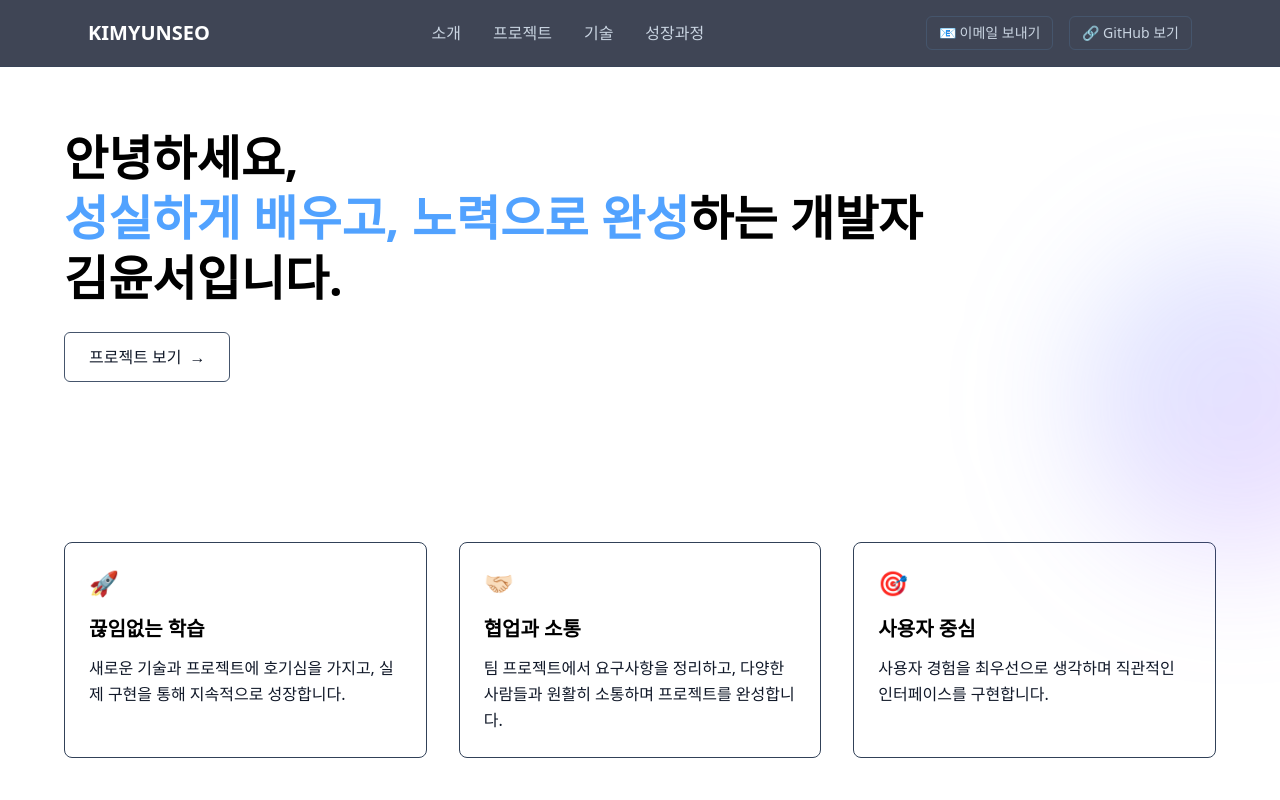
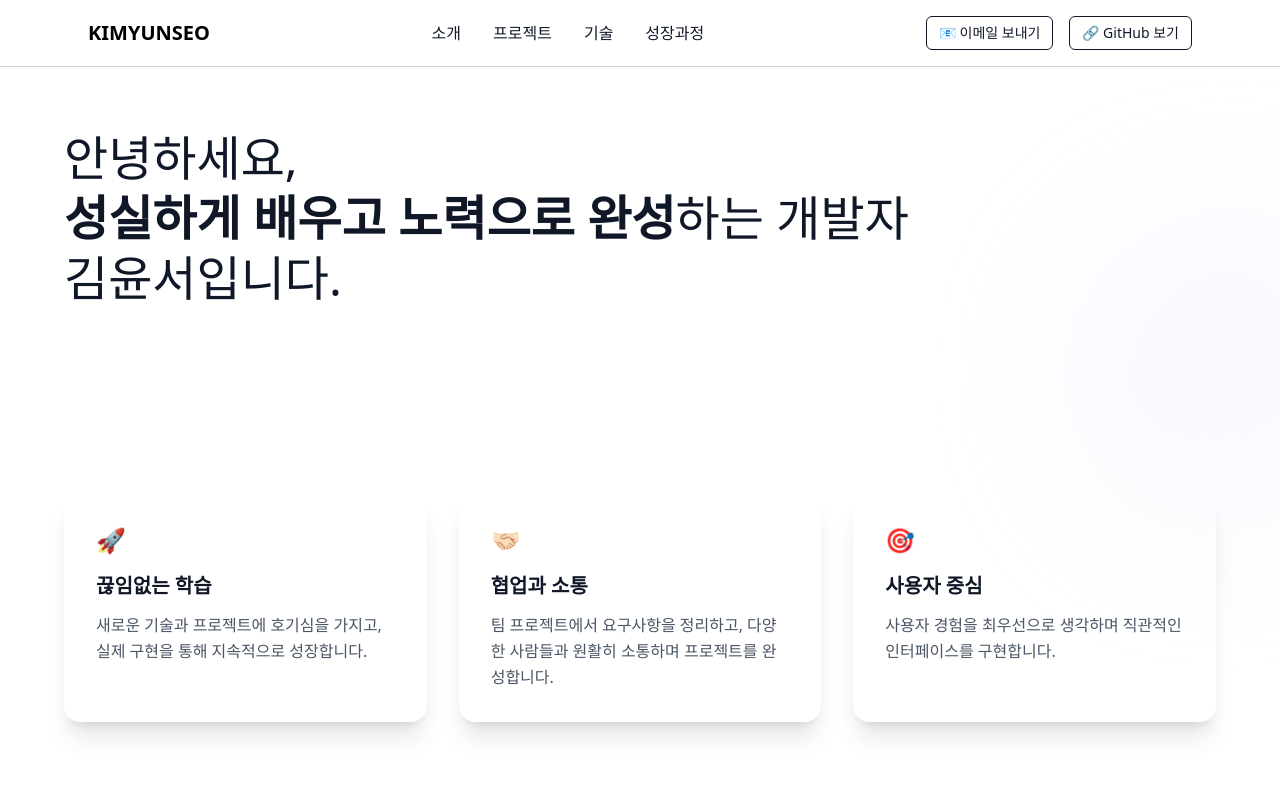
Before and after one commit to yuunseo/yunseo-portfolio, a Next.js app: page / in a window 1280 px wide. Shown: the top 800 px of the page. Built offline with nearby package versions, Linux system fonts and the light colour scheme.

Commit message:
design: 전체 색상 흰색으로 변경

```diff
--- a/src/components/About.jsx
+++ b/src/components/About.jsx
@@ -20,18 +20,19 @@ export default function About() {
   return (
     <section id="about" className="py-20 px-6">
       <div className="max-w-6xl mx-auto">
-        {/* <h2 className="text-3xl font-bold text-white text-center mb-12">소개</h2> */}
-        <div className="grid md:grid-cols-3 gap-8">
+        {/* <h2 className="text-3xl font-bold text-gray-900 text-center mb-12">소개</h2> */}
+        <div className="grid md:grid-cols-3 gap-8 items-stretch">
           {aboutItems.map((item, index) => (
-            <div
-              key={index}
-              className="border border-slate-700 rounded-lg p-6"
-            >
-              <div className="text-blue-400 text-2xl mb-4">{item.icon}</div>
-              <h3 className="text-xl font-semibold text-black mb-3">{item.title}</h3>
-              <p className="text-black-300 leading-relaxed">
-                {item.description}
-              </p>
+            <div key={index} className="flex flex-col">
+              <div className="flex justify-center flex-1">
+                <div className="bg-white rounded-2xl p-8 shadow-xl flex flex-col h-full w-full">
+                  <div className="text-blue-600 text-2xl mb-4">{item.icon}</div>
+                  <h3 className="text-xl font-semibold text-gray-900 mb-3">{item.title}</h3>
+                  <p className="text-gray-600 leading-relaxed flex-1">
+                    {item.description}
+                  </p>
+                </div>
+              </div>
             </div>
           ))}
         </div>
--- a/src/components/Footer.jsx
+++ b/src/components/Footer.jsx
@@ -1,7 +1,7 @@
 export default function Footer() {
   return (
     <footer className="py-6 px-6">
-      <div className="max-w-6xl mx-auto text-center text-slate-400">
+      <div className="max-w-6xl mx-auto text-center text-gray-400">
         <p>&copy; 2025 Yunseo Portfolio. All rights reserved.</p>
       </div>
     </footer>
--- a/src/components/Header.jsx
+++ b/src/components/Header.jsx
@@ -2,28 +2,28 @@ import Link from 'next/link';
 
 export default function Header() {
   return (
-    <header className="fixed top-0 w-full z-50 bg-slate-900/80 backdrop-blur-sm border-b border-slate-700/50">
+    <header className="fixed top-0 w-full z-50 backdrop-blur-sm border-b border-slate-400/50">
       <div className="max-w-6xl mx-auto px-6 py-4 flex items-center justify-between">
-        <div className="text-xl font-bold text-white">
+        <div className="text-xl font-bold text-black">
           <Link href="/">KIMYUNSEO</Link>
         </div>
         <nav className="hidden md:flex items-center space-x-8">
-          <Link href="#about" className="text-slate-300 hover:text-white transition-colors">소개</Link>
-          <Link href="#projects" className="text-slate-300 hover:text-white transition-colors">프로젝트</Link>
-          <Link href="#skills" className="text-slate-300 hover:text-white transition-colors">기술</Link>
-          <Link href="#history" className="text-slate-300 hover:text-white transition-colors">성장과정</Link>
+          <Link href="#about" className="text-black-300 hover:text-slate transition-colors">소개</Link>
+          <Link href="#projects" className="text-black-300 hover:text-black transition-colors">프로젝트</Link>
+          <Link href="#skills" className="text-black-300 hover:text-black transition-colors">기술</Link>
+          <Link href="#history" className="text-black-300 hover:text-black transition-colors">성장과정</Link>
         </nav>
 
         <div className="flex items-center gap-4">
-          <Link
-            href="mailto:dbstj7457@naver.com"
-            className="px-3 py-1.5 border border-slate-600 text-slate-300 hover:bg-slate-700 bg-transparent rounded-md transition-colors hidden sm:block text-sm"
-          >
-            📧 이메일 보내기
-          </Link>
+        <Link
+          href="mailto:dbstj7457@naver.com"
+          className="px-3 py-1.5 border border-black-600 text-black-300 bg-transparent rounded-md transition-colors hidden sm:block text-sm hover:bg-slate-500 hover:text-white"
+        >
+          📧 이메일 보내기
+        </Link>
           <Link
             href="https://github.com/yuunseo"
-            className="px-3 py-1.5 border border-slate-600 text-slate-300 hover:bg-slate-700 bg-transparent rounded-md transition-colors hidden sm:block text-sm"
+            className="px-3 py-1.5 border border-black-600 text-black-300 bg-transparent rounded-md transition-colors hidden sm:block text-sm hover:bg-slate-500 hover:text-white"
           >
             🔗 GitHub 보기
           </Link>
--- a/src/components/Hero.jsx
+++ b/src/components/Hero.jsx
@@ -6,29 +6,29 @@ export default function Hero() {
       <div className="max-w-6xl mx-auto">
         <div className="flex flex-col lg:flex-row items-center gap-12">
           <div className="flex-1 text-center lg:text-left">
-            <h1 className="leading-tight whitespace-nowrap text-3xl lg:text-5xl font-bold text-black mb-6 text-balance">
+            <h1 className="whitespace-nowrap leading-tight text-3xl lg:text-5xl text-gray-900 mb-6 text-balance">
               안녕하세요,
               <br />
-              <span className="text-blue-400">성실하게 배우고, 노력으로 완성</span>하는 개발자
+              <span className="font-bold ">성실하게 배우고 노력으로 완성</span>하는 개발자
               <br />
             김윤서입니다.
             </h1>
-            {/* <p className="whitespace-nowrap text-xl text-slate-300 mb-8 text-pretty leading-relaxed">
+            {/* <p className="whitespace-nowrap text-xl text-gray-600 mb-8 text-pretty leading-relaxed">
               맡은 일을 책임감 있게 수행하며, 꾸준한 노력과 열정을 통해 의미 있는 결과물을 만들어 갑니다.
             </p> */}
             <div className="flex flex-col sm:flex-row gap-4 justify-center lg:justify-start">
-            <Link
+            {/* <Link
                 href="#projects"
-                className="px-6 py-3 border border-slate-600 text-black-300 hover:bg-slate-700 bg-transparent rounded-md transition-colors"
+                className="px-6 py-3 border border-gray-300 text-gray-600 hover:bg-gray-100 bg-transparent rounded-md transition-colors"
                 >
                 프로젝트 보기
                 <span className="ml-2">→</span>
-            </Link>
+            </Link> */}
             </div>
           </div>
           <div className="flex-1 flex justify-center">
             <div className="relative">
-              <div className="w-80 h-80 bg-gradient-to-br from-blue-500/20 to-purple-500/20 rounded-full blur-3xl absolute -inset-4"></div>
+              <div className="w-80 h-80 bg-gradient-to-br from-blue-100/30 to-purple-100/30 rounded-full blur-3xl absolute -inset-4"></div>
               {/* <img
                   src="/profile-photo.jpg"
                   alt="김윤서 사진"
--- a/src/components/History.jsx
+++ b/src/components/History.jsx
@@ -45,10 +45,10 @@ const historyData = [
 
 export default function History() {
   return (
-    <section id="history" className="bg-slate-900 py-20 px-6">
+    <section id="history" className="bg-white py-20 px-6">
       <div className="max-w-4xl mx-auto w-full">
         <div className="text-center mb-16">
-          <p className="text-xl text-slate-300 text-pretty">
+          <p className="text-xl text-gray-600 text-pretty">
             맡은 일을 책임감 있게 수행하며, 꾸준한 노력과 열정을 통해
             <br/>
             의미 있는 결과물을 만들어온 저의 여정을 소개합니다.
@@ -58,15 +58,15 @@ export default function History() {
         <div>
           {historyData.map((data, index) => (
             <div key={data.year}>
-              <div className="relative border-b border-slate-700 py-8">
-                <h3 className="text-3xl md:text-4xl font-bold text-white mb-6 pl-4 md:pl-0">{data.year}</h3>
+              <div className="relative border-b border-gray-200 py-8">
+                <h3 className="text-3xl md:text-4xl font-bold text-gray-900 mb-6 pl-4 md:pl-0">{data.year}</h3>
                 <ul className="space-y-6">
                   {data.events.map((event, eventIndex) => (
                     <li key={eventIndex} className="flex items-start md:items-center">
-                      <div className="text-base text-slate-400 font-medium w-16 flex-shrink-0">
+                      <div className="text-base text-gray-600 font-medium w-16 flex-shrink-0">
                         {event.month}
                       </div>
-                      <p className="text-white text-lg flex-1">
+                      <p className="text-gray-900 text-lg flex-1">
                         {event.description}
                       </p>
                     </li>
```
